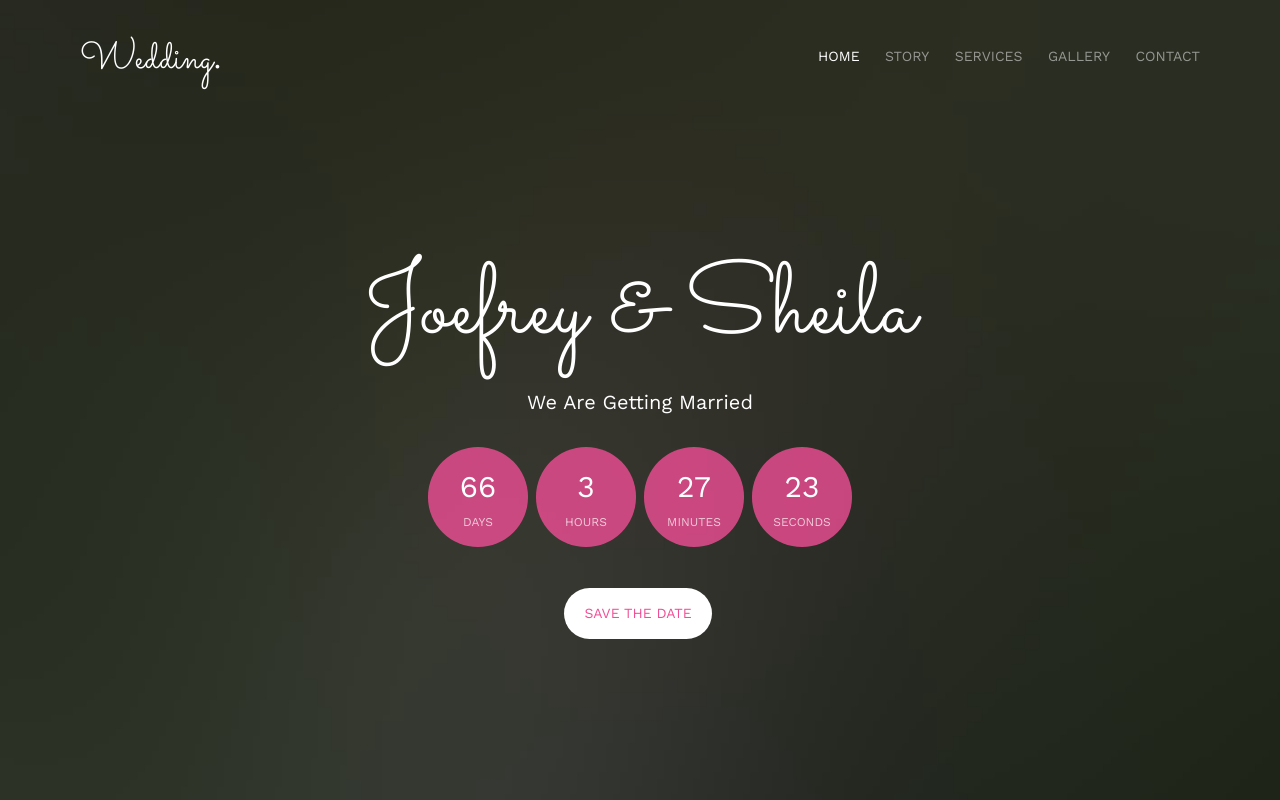
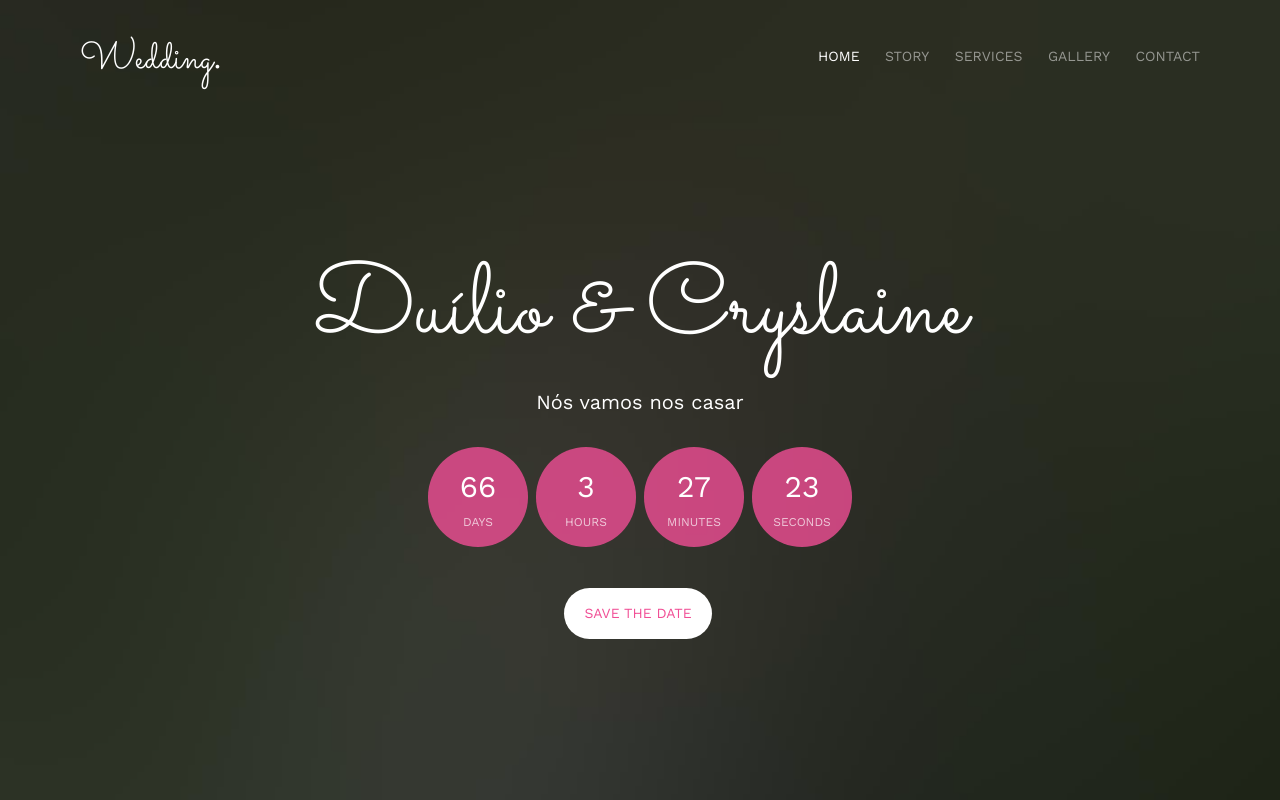
Before and after one commit to DuilioAzevedo/wedding-site, a plain HTML site: page index.html in a window 1280 px wide. Shown: the top 800 px of the page. Drawn offline with nearby package versions, Linux system fonts and the light colour scheme; files whose address does not match are found by name.

Commit message:
Edit header

```diff
--- a/index.html
+++ b/index.html
@@ -6,7 +6,7 @@
 	<head>
 	<meta charset="utf-8">
 	<meta http-equiv="X-UA-Compatible" content="IE=edge">
-	<title>Wedding &mdash; 100% Free Fully Responsive HTML5 Template by FREEHTML5.co</title>
+	<title>Du & Crys</title>
 	<meta name="viewport" content="width=device-width, initial-scale=1">
 	<meta name="description" content="Free HTML5 Template by FREEHTML5.CO" />
 	<meta name="keywords" content="free html5, free template, free bootstrap, html5, css3, mobile first, responsive" />
@@ -113,8 +113,8 @@
 				<div class="col-md-8 col-md-offset-2 text-center">
 					<div class="display-t">
 						<div class="display-tc animate-box" data-animate-effect="fadeIn">
-							<h1>Joefrey &amp; Sheila</h1>
-							<h2>We Are Getting Married</h2>
+							<h1>Duílio &amp; Cryslaine</h1>
+							<h2>Nós vamos nos casar</h2>
 							<div class="simply-countdown simply-countdown-one"></div>
 							<p><a href="#" class="btn btn-default btn-sm">Save the date</a></p>
 						</div>
```
